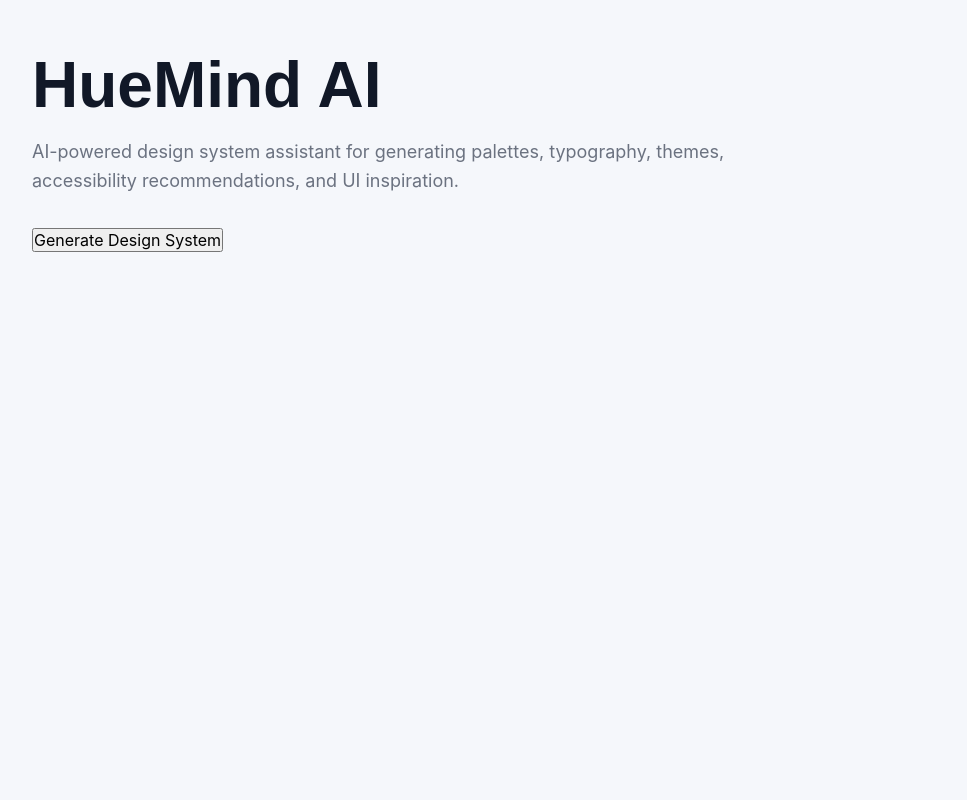
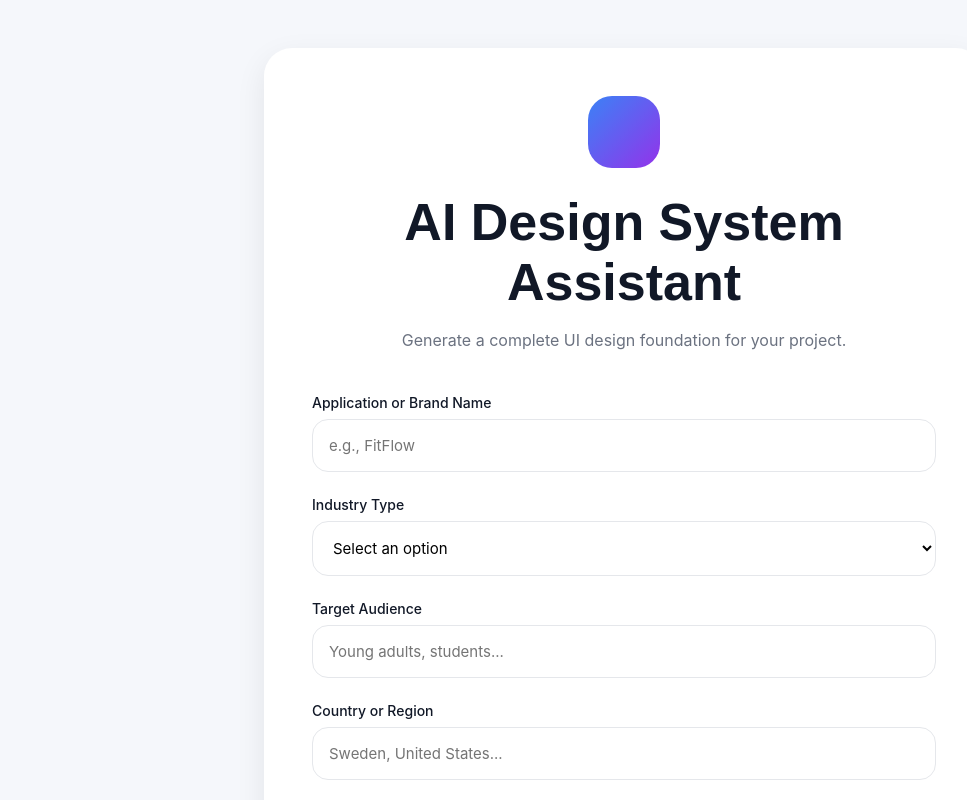
Before and after one commit to hayfa327/HueMind-AI, a React (Vite) app in the folder huemind-ai/: page / in a window 1280 px wide. Shown: the top 800 px of the page, without its empty margins (16-983 px from the left). Built offline with nearby package versions, Linux system fonts and the light colour scheme.

Commit message:
set up the form

```diff
--- a/huemind-ai/src/App.module.css
+++ b/huemind-ai/src/App.module.css
@@ -2,25 +2,3 @@
   min-height: 100vh;
   padding: 48px;
 }
-
-.hero {
-  max-width: 1200px;
-  margin: 0 auto;
-}
-
-.title {
-  font-size: 64px;
-  margin-bottom: 16px;
-}
-
-.description {
-  color: var(--color-text-secondary);
-
-  font-size: 18px;
-
-  max-width: 700px;
-
-  line-height: 1.6;
-
-  margin-bottom: 32px;
-}
--- a/huemind-ai/src/App.tsx
+++ b/huemind-ai/src/App.tsx
@@ -1,4 +1,6 @@
-import Button from "./design-system/components/button/button"
+import DesignForm  from './design-system/components/designForm/designForm';
+
+
 import styles from './App.module.css';
 
 function App() {
@@ -6,19 +8,7 @@ function App() {
 
   return (
       <main className={styles.container}>
-      <section className={styles.hero}>
-        <h1 className={styles.title}>
-          HueMind AI
-        </h1>
-
-        <p className={styles.description}>
-          AI-powered design system assistant for generating
-          palettes, typography, themes, accessibility
-          recommendations, and UI inspiration.
-        </p>
-
-        <Button label="Generate Design System" />
-      </section>
+        <DesignForm />
     </main>
   );
 }
--- a/huemind-ai/src/design-system/components/button/button.module.css
+++ b/huemind-ai/src/design-system/components/button/button.module.css
@@ -0,0 +1,32 @@
+.button {
+  background: var(--color-primary);
+
+  color: white;
+
+  border: none;
+
+  border-radius: var(--radius-md);
+
+  padding: 14px 22px;
+
+  font-size: 15px;
+  font-weight: 500;
+
+  cursor: pointer;
+
+  transition:
+    transform 0.2s ease,
+    opacity 0.2s ease,
+    box-shadow 0.2s ease;
+
+  box-shadow: var(--shadow-md);
+}
+
+.button:hover {
+  opacity: 0.95;
+  transform: translateY(-1px);
+}
+
+.button:active {
+  transform: translateY(0);
+}
--- a/huemind-ai/src/design-system/components/button/button.tsx
+++ b/huemind-ai/src/design-system/components/button/button.tsx
@@ -1,4 +1,4 @@
-import styles from './Button.module.css';
+import styles from './button.module.css';
 import type { ButtonProps } from './button.types';
 
 function Button({ label, onClick }: ButtonProps) {
--- /dev/null
+++ b/huemind-ai/src/design-system/components/designForm/designForm.module.css
@@ -0,0 +1,54 @@
+.container {
+  max-width: 720px;
+
+  margin: 0 auto;
+
+  background: var(--color-surface);
+
+  border-radius: var(--radius-lg);
+
+  padding: 48px;
+
+  box-shadow: var(--shadow-md);
+}
+
+.logo {
+  width: 72px;
+  height: 72px;
+
+  margin: 0 auto 24px;
+
+  border-radius: 24px;
+
+  background: linear-gradient(
+    135deg,
+    #3b82f6,
+    #9333ea
+  );
+}
+
+.title {
+  text-align: center;
+
+  font-size: 52px;
+
+  margin-bottom: 16px;
+}
+
+.description {
+  text-align: center;
+
+  color: var(--color-text-secondary);
+
+  line-height: 1.6;
+
+  margin-bottom: 40px;
+}
+
+.form {
+  display: flex;
+
+  flex-direction: column;
+
+  gap: 24px;
+}
--- /dev/null
+++ b/huemind-ai/src/design-system/components/designForm/designForm.tsx
@@ -0,0 +1,65 @@
+import Button from "../button/button"
+
+import Input from '../input/input';
+
+import Select from '../select/select';
+
+import styles from './designForm.module.css';
+
+function DesignForm() {
+  return (
+    <section className={styles.container}>
+      <div className={styles.logo} />
+
+      <h1 className={styles.title}>
+        AI Design System Assistant
+      </h1>
+
+      <p className={styles.description}>
+        Generate a complete UI design foundation
+        for your project.
+      </p>
+
+      <form className={styles.form}>
+        <Input
+          label="Application or Brand Name"
+          placeholder="e.g., FitFlow"
+        />
+
+        <Select
+          label="Industry Type"
+          options={[
+            'Fintech',
+            'Travel',
+            'Fitness',
+            'Education',
+          ]}
+        />
+
+        <Input
+          label="Target Audience"
+          placeholder="Young adults, students..."
+        />
+
+        <Input
+          label="Country or Region"
+          placeholder="Sweden, United States..."
+        />
+
+        <Select
+          label="Preferred Style"
+          options={[
+            'Minimal',
+            'Modern',
+            'Glassmorphism',
+            'Corporate',
+          ]}
+        />
+
+        <Button label="Generate Design System" />
+      </form>
+    </section>
+  );
+}
+
+export default DesignForm;
--- /dev/null
+++ b/huemind-ai/src/design-system/components/input/input.module.css
@@ -0,0 +1,40 @@
+.wrapper {
+  display: flex;
+  flex-direction: column;
+
+  gap: 8px;
+}
+
+.label {
+  font-size: 14px;
+
+  font-weight: 500;
+
+  color: var(--color-text);
+}
+
+.input {
+  width: 100%;
+
+  padding: 16px;
+
+  border-radius: var(--radius-md);
+
+  border: 1px solid var(--color-border);
+
+  background: var(--color-surface);
+
+  font-size: 15px;
+
+  transition:
+    border-color 0.2s ease,
+    box-shadow 0.2s ease;
+}
+
+.input:focus {
+  outline: none;
+
+  border-color: var(--color-accent-blue);
+
+  box-shadow: 0 0 0 4px rgba(59, 130, 246, 0.1);
+}
--- /dev/null
+++ b/huemind-ai/src/design-system/components/input/input.tsx
@@ -0,0 +1,25 @@
+import styles from './input.module.css';
+
+import type { InputProps } from "./input.types";
+
+function Input({
+  label,
+  placeholder,
+  type = 'text',
+}: InputProps) {
+  return (
+    <div className={styles.wrapper}>
+      <label className={styles.label}>
+        {label}
+      </label>
+
+      <input
+        className={styles.input}
+        type={type}
+        placeholder={placeholder}
+      />
+    </div>
+  );
+}
+
+export default Input;
--- /dev/null
+++ b/huemind-ai/src/design-system/components/select/select.module.css
@@ -0,0 +1,38 @@
+.wrapper {
+  display: flex;
+  flex-direction: column;
+
+  gap: 8px;
+}
+
+.label {
+  font-size: 14px;
+
+  font-weight: 500;
+}
+
+.select {
+  width: 100%;
+
+  padding: 16px;
+
+  border-radius: var(--radius-md);
+
+  border: 1px solid var(--color-border);
+
+  background: var(--color-surface);
+
+  font-size: 15px;
+
+  transition:
+    border-color 0.2s ease,
+    box-shadow 0.2s ease;
+}
+
+.select:focus {
+  outline: none;
+
+  border-color: var(--color-accent-blue);
+
+  box-shadow: 0 0 0 4px rgba(59, 130, 246, 0.1);
+}
--- /dev/null
+++ b/huemind-ai/src/design-system/components/select/select.tsx
@@ -0,0 +1,34 @@
+import styles from './select.module.css';
+
+import type { SelectProps } from "./select.types";
+
+ function Select({
+  label,
+  options,
+}: SelectProps) {
+  return (
+    <div className={styles.wrapper}>
+      <label
+        className={styles.label}
+        htmlFor={label}
+      >
+        {label}
+      </label>
+
+      <select
+        id={label}
+        className={styles.select}
+      >
+        <option>Select an option</option>
+
+        {options.map((option) => (
+          <option key={option}>
+            {option}
+          </option>
+        ))}
+      </select>
+    </div>
+  );
+}
+
+export default Select;
```
Also changed, not shown: huemind-ai/src/design-system/components/input/input.types.ts (added), huemind-ai/src/design-system/components/select/select.types.ts (added).
